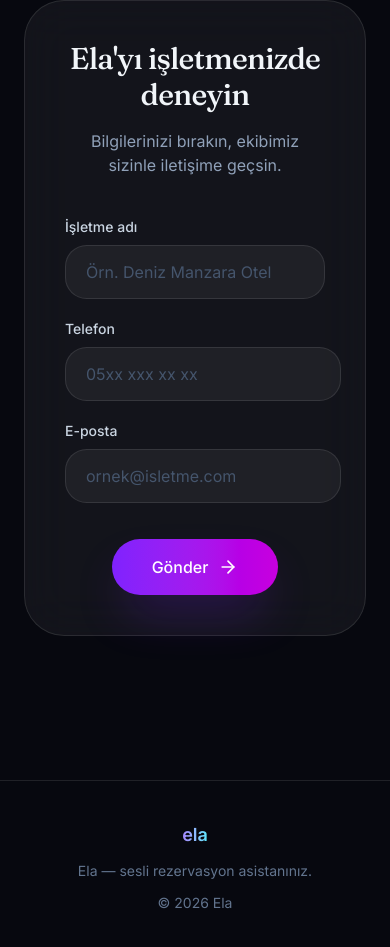
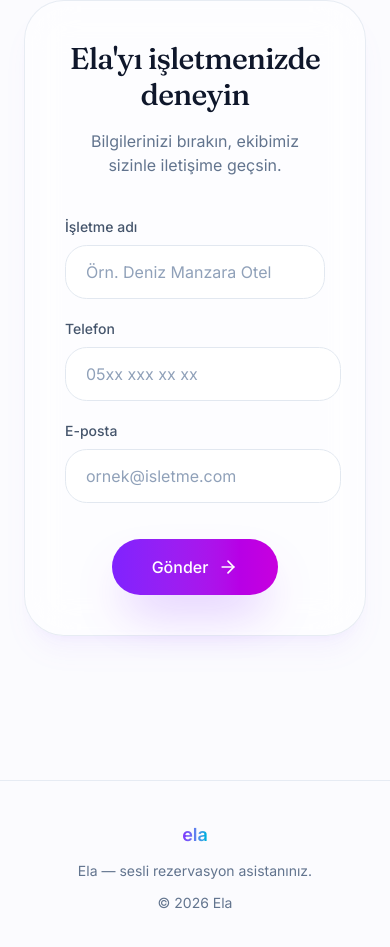
Before and after one commit to anilbatir/ela-sesli-asistan, a Next.js app: page / in a window 390 px wide. Shown: the part 5320-6267 px from the top of the page. Built offline with nearby package versions, Linux system fonts and the light colour scheme.

Commit message:
Sinematik tasarımı açık temaya çevir
Koyu ink zemin yerine kırık beyaz (#FBFBFE); pastel violet/cyan aura,
slate metin tonları, beyaz cam kartlar. GSAP koreografisi aynen korundu.

Co-Authored-By: Claude Fable 5 <noreply@anthropic.com>

```diff
--- a/src/app/page.tsx
+++ b/src/app/page.tsx
@@ -345,25 +345,25 @@ export default function Home() {
   /* ================================================================ */
 
   return (
-    <div ref={root} className="relative min-h-screen overflow-x-clip bg-[#07080F] text-slate-100 selection:bg-violet-500/40">
+    <div ref={root} className="relative min-h-screen overflow-x-clip bg-[#FBFBFE] text-slate-900 selection:bg-violet-200">
       {/* Okuma ilerlemesi */}
       <div className="progress-bar fixed top-0 left-0 z-50 h-[3px] w-full origin-left scale-x-0 bg-gradient-to-r from-violet-500 via-fuchsia-400 to-cyan-400" />
 
       {/* Yaşayan aura + doku */}
       <div aria-hidden className="orb-layer pointer-events-none fixed inset-0 z-0">
-        <div className="orb-a absolute -top-[15%] -left-[10%] h-[48rem] w-[48rem] rounded-[45%] bg-violet-600/25 blur-[130px]" />
-        <div className="orb-b absolute top-[45%] -right-[15%] h-[44rem] w-[44rem] rounded-[45%] bg-cyan-500/20 blur-[130px]" />
-        <div className="absolute inset-0 bg-[radial-gradient(rgba(255,255,255,0.045)_1px,transparent_1px)] [background-size:32px_32px]" />
+        <div className="orb-a absolute -top-[15%] -left-[10%] h-[48rem] w-[48rem] rounded-[45%] bg-violet-300/40 blur-[130px]" />
+        <div className="orb-b absolute top-[45%] -right-[15%] h-[44rem] w-[44rem] rounded-[45%] bg-cyan-300/35 blur-[130px]" />
+        <div className="absolute inset-0 bg-[radial-gradient(rgba(15,23,42,0.06)_1px,transparent_1px)] [background-size:32px_32px]" />
       </div>
 
       {/* ---------- Header ---------- */}
-      <header className="site-header fixed top-4 left-1/2 z-40 flex w-[min(70rem,calc(100%-2rem))] -translate-x-1/2 items-center justify-between rounded-full border border-white/10 bg-white/5 px-6 py-3 backdrop-blur-xl">
+      <header className="site-header fixed top-4 left-1/2 z-40 flex w-[min(70rem,calc(100%-2rem))] -translate-x-1/2 items-center justify-between rounded-full border border-slate-200/70 bg-white/60 px-6 py-3 shadow-lg shadow-violet-500/5 backdrop-blur-xl">
         <a href="#" className="text-2xl font-semibold tracking-tight">
-          <span className="bg-gradient-to-r from-violet-400 to-cyan-300 bg-clip-text text-transparent">ela</span>
+          <span className="bg-gradient-to-r from-violet-600 to-cyan-500 bg-clip-text text-transparent">ela</span>
         </a>
-        <nav className="hidden items-center gap-9 text-sm text-slate-400 md:flex">
+        <nav className="hidden items-center gap-9 text-sm text-slate-500 md:flex">
           {t.nav.map((item) => (
-            <a key={item.href} href={item.href} className="transition-colors duration-200 hover:text-white">
+            <a key={item.href} href={item.href} className="transition-colors duration-200 hover:text-slate-900">
               {item.label}
             </a>
           ))}
@@ -372,13 +372,13 @@ export default function Home() {
           <button
             type="button"
             onClick={() => setLang(lang === "tr" ? "en" : "tr")}
-            className="rounded-full px-3 py-1.5 text-sm font-medium text-slate-400 transition-colors duration-200 hover:bg-white/10 hover:text-white"
+            className="rounded-full px-3 py-1.5 text-sm font-medium text-slate-500 transition-colors duration-200 hover:bg-slate-100 hover:text-slate-900"
           >
             {t.langToggle}
           </button>
           <a
             href="#iletisim"
-            className="group inline-flex items-center gap-1.5 rounded-full bg-white px-5 py-2 text-sm font-semibold text-slate-900 transition-transform duration-300 hover:scale-105"
+            className="group inline-flex items-center gap-1.5 rounded-full bg-slate-900 px-5 py-2 text-sm font-semibold text-white transition-transform duration-300 hover:scale-105"
           >
             {t.cta}
             <ArrowRight className="h-4 w-4 transition-transform duration-300 group-hover:translate-x-1" />
@@ -393,7 +393,7 @@ export default function Home() {
             <span key={`${lang}-${i}`} className="block overflow-hidden pb-2">
               <span className="hero-line-inner block">
                 {i === 1 ? (
-                  <span className="bg-gradient-to-r from-violet-400 via-fuchsia-300 to-cyan-300 bg-clip-text text-transparent">
+                  <span className="bg-gradient-to-r from-violet-600 via-fuchsia-500 to-cyan-500 bg-clip-text text-transparent">
                     {line}
                   </span>
                 ) : (
@@ -413,7 +413,7 @@ export default function Home() {
           ))}
         </div>
 
-        <p className="hero-sub mt-8 max-w-xl text-balance text-lg leading-relaxed text-slate-400 sm:text-xl">
+        <p className="hero-sub mt-8 max-w-xl text-balance text-lg leading-relaxed text-slate-500 sm:text-xl">
           {t.heroSub}
         </p>
 
@@ -428,19 +428,19 @@ export default function Home() {
           </a>
         </div>
 
-        <div className="hero-scroll absolute bottom-10 flex flex-col items-center gap-2 text-xs tracking-[0.3em] text-slate-500 uppercase">
+        <div className="hero-scroll absolute bottom-10 flex flex-col items-center gap-2 text-xs tracking-[0.3em] text-slate-400 uppercase">
           {t.scroll}
           <ArrowDown className="h-4 w-4 animate-bounce" />
         </div>
       </section>
 
       {/* ---------- Marquee ---------- */}
-      <div className="relative z-10 overflow-hidden border-y border-white/10 bg-white/[0.03] py-5 backdrop-blur-sm">
+      <div className="relative z-10 overflow-hidden border-y border-slate-200/70 bg-white/50 py-5 backdrop-blur-sm">
         <div className="marquee-track flex w-max items-center gap-12 whitespace-nowrap">
           {[0, 1].map((dup) => (
             <div key={dup} className="flex items-center gap-12">
               {t.marquee.map((item) => (
-                <span key={`${dup}-${item}`} className="flex items-center gap-12 text-lg font-medium text-slate-400">
+                <span key={`${dup}-${item}`} className="flex items-center gap-12 text-lg font-medium text-slate-500">
                   {item}
                   <span className="h-1.5 w-1.5 rounded-full bg-gradient-to-r from-violet-400 to-cyan-400" />
                 </span>
@@ -452,7 +452,7 @@ export default function Home() {
 
       {/* ---------- Hikaye: pinlenmiş akış ---------- */}
       <section id="hikaye" className="story-pin relative z-10 h-screen">
-        <div className="absolute top-24 left-1/2 -translate-x-1/2 text-sm font-medium tracking-[0.35em] text-violet-400 uppercase">
+        <div className="absolute top-24 left-1/2 -translate-x-1/2 text-sm font-medium tracking-[0.35em] text-violet-600 uppercase">
           {t.storyKicker}
         </div>
         {t.features.map((feature, i) => {
@@ -462,18 +462,18 @@ export default function Home() {
               key={`${lang}-${feature.title}`}
               className="story-panel absolute inset-0 flex flex-col items-center justify-center px-6 text-center"
             >
-              <span className="mb-9 flex h-20 w-20 items-center justify-center rounded-3xl border border-white/10 bg-white/5 backdrop-blur-md">
-                <Icon className="h-9 w-9 text-violet-300" strokeWidth={1.4} />
+              <span className="mb-9 flex h-20 w-20 items-center justify-center rounded-3xl border border-slate-200/80 bg-white/70 shadow-lg shadow-violet-500/10 backdrop-blur-md">
+                <Icon className="h-9 w-9 text-violet-600" strokeWidth={1.4} />
               </span>
               <h2 className="max-w-4xl text-balance font-heading text-4xl font-medium tracking-tight sm:text-6xl lg:text-7xl">
                 {feature.title}
               </h2>
-              <p className="mt-7 max-w-xl text-balance text-lg leading-relaxed text-slate-400">{feature.desc}</p>
+              <p className="mt-7 max-w-xl text-balance text-lg leading-relaxed text-slate-500">{feature.desc}</p>
               <div className="mt-10 flex gap-2.5">
                 {t.features.map((_, dot) => (
                   <span
                     key={dot}
-                    className={`h-1.5 rounded-full transition-all ${dot === i ? "w-8 bg-violet-400" : "w-1.5 bg-white/20"}`}
+                    className={`h-1.5 rounded-full transition-all ${dot === i ? "w-8 bg-violet-500" : "w-1.5 bg-slate-300"}`}
                   />
                 ))}
               </div>
@@ -484,10 +484,10 @@ export default function Home() {
 
       {/* ---------- Dev istatistik ---------- */}
       <section className="stat-scene relative z-10 flex flex-col items-center justify-center py-40">
-        <div className="giant-stat bg-gradient-to-b from-white via-violet-200 to-violet-500/40 bg-clip-text text-center font-heading text-[24vw] leading-none font-semibold text-transparent sm:text-[18vw]">
+        <div className="giant-stat bg-gradient-to-b from-slate-900 via-violet-600 to-cyan-500 bg-clip-text text-center font-heading text-[24vw] leading-none font-semibold text-transparent sm:text-[18vw]">
           {t.statValue}
         </div>
-        <p className="reveal-block mt-4 text-lg tracking-widest text-slate-400 uppercase">{t.statLabel}</p>
+        <p className="reveal-block mt-4 text-lg tracking-widest text-slate-500 uppercase">{t.statLabel}</p>
       </section>
 
       {/* ---------- Sektörler ---------- */}
@@ -495,11 +495,11 @@ export default function Home() {
         <div className="reveal-block mb-16 text-center">
           <h2 className="font-heading text-4xl font-medium tracking-tight sm:text-6xl">
             {t.sectorsTitle}{" "}
-            <span className="bg-gradient-to-r from-violet-400 to-cyan-300 bg-clip-text text-transparent">
+            <span className="bg-gradient-to-r from-violet-600 to-cyan-500 bg-clip-text text-transparent">
               {t.sectorsTitleAccent}
             </span>
           </h2>
-          <p className="mt-5 text-lg text-slate-400">{t.sectorsSub}</p>
+          <p className="mt-5 text-lg text-slate-500">{t.sectorsSub}</p>
         </div>
 
         <div className="sector-grid grid grid-cols-2 gap-5 sm:grid-cols-3 [perspective:1200px]">
@@ -514,30 +514,30 @@ export default function Home() {
                 onClick={() => playSector(sector.id, sector.audio)}
                 onMouseMove={tilt}
                 onMouseLeave={untilt}
-                className={`sector-card group flex cursor-pointer flex-col items-center gap-4 rounded-3xl border px-5 py-10 text-center backdrop-blur-md transition-colors duration-300 will-change-transform ${
+                className={`sector-card group flex cursor-pointer flex-col items-center gap-4 rounded-3xl border px-5 py-10 text-center shadow-sm shadow-violet-500/5 backdrop-blur-md transition-colors duration-300 will-change-transform ${
                   active
-                    ? "border-violet-400/40 bg-violet-500/10"
-                    : "border-white/10 bg-white/[0.04] hover:border-violet-400/30 hover:bg-white/[0.07]"
+                    ? "border-violet-300 bg-violet-50/80"
+                    : "border-slate-200/80 bg-white/60 hover:border-violet-300/70 hover:bg-white/90"
                 }`}
               >
-                <span className="flex h-14 w-14 items-center justify-center rounded-2xl border border-white/10 bg-white/5">
+                <span className="flex h-14 w-14 items-center justify-center rounded-2xl border border-slate-200/80 bg-gradient-to-br from-violet-50 to-cyan-50">
                   <Icon
-                    className={`h-7 w-7 transition-colors duration-300 ${active ? "text-violet-300" : "text-slate-400 group-hover:text-violet-300"}`}
+                    className={`h-7 w-7 transition-colors duration-300 ${active ? "text-violet-600" : "text-slate-500 group-hover:text-violet-600"}`}
                     strokeWidth={1.5}
                   />
                 </span>
-                <span className="text-sm font-semibold text-slate-200">{t.sectors[sector.id]}</span>
+                <span className="text-sm font-semibold text-slate-700">{t.sectors[sector.id]}</span>
                 {playing ? (
                   <span className="flex h-5 items-center gap-1">
                     {[0, 1, 2, 3, 4].map((bar) => (
                       <span
                         key={bar}
-                        className="wave-bar h-4 w-0.5 origin-center rounded-full bg-gradient-to-t from-violet-400 to-cyan-300"
+                        className="wave-bar h-4 w-0.5 origin-center rounded-full bg-gradient-to-t from-violet-500 to-cyan-400"
                       />
                     ))}
                   </span>
                 ) : (
-                  <span className="text-xs text-slate-500">
+                  <span className="text-xs text-slate-400">
                     {unavailable === sector.id ? t.comingSoon : t.play}
                   </span>
                 )}
@@ -549,14 +549,14 @@ export default function Home() {
 
       {/* ---------- İletişim ---------- */}
       <section id="iletisim" className="relative z-10 mx-auto max-w-2xl px-6 pb-36">
-        <div className="reveal-block rounded-[2.5rem] border border-white/10 bg-white/[0.05] p-10 backdrop-blur-xl sm:p-14">
+        <div className="reveal-block rounded-[2.5rem] border border-slate-200/80 bg-white/60 p-10 shadow-xl shadow-violet-500/5 backdrop-blur-xl sm:p-14">
           <div className="mb-10 text-center">
             <h2 className="font-heading text-3xl font-medium tracking-tight sm:text-5xl">{t.formTitle}</h2>
-            <p className="mt-4 text-slate-400">{t.formSub}</p>
+            <p className="mt-4 text-slate-500">{t.formSub}</p>
           </div>
 
           {submitted ? (
-            <p className="rounded-2xl border border-violet-400/20 bg-violet-500/10 px-5 py-5 text-center text-slate-200">
+            <p className="rounded-2xl border border-violet-200 bg-violet-50 px-5 py-5 text-center text-slate-700">
               {t.fSuccess}
             </p>
           ) : (
@@ -567,32 +567,32 @@ export default function Home() {
               }}
               className="flex flex-col gap-5"
             >
-              <label className="flex flex-col gap-2 text-sm font-medium text-slate-300">
+              <label className="flex flex-col gap-2 text-sm font-medium text-slate-600">
                 {t.fBusiness}
                 <input
                   required
                   type="text"
                   placeholder={t.fBusinessPh}
-                  className="rounded-2xl border border-white/10 bg-white/5 px-5 py-3.5 text-base font-normal text-white outline-none transition-all duration-300 placeholder:text-slate-600 focus:border-violet-400/50 focus:bg-white/[0.08] focus:ring-4 focus:ring-violet-500/10"
+                  className="rounded-2xl border border-slate-200 bg-white/80 px-5 py-3.5 text-base font-normal text-slate-800 outline-none transition-all duration-300 placeholder:text-slate-400 focus:border-violet-400 focus:bg-white focus:ring-4 focus:ring-violet-500/10"
                 />
               </label>
               <div className="grid gap-5 sm:grid-cols-2">
-                <label className="flex flex-col gap-2 text-sm font-medium text-slate-300">
+                <label className="flex flex-col gap-2 text-sm font-medium text-slate-600">
                   {t.fPhone}
                   <input
                     required
                     type="tel"
                     placeholder={t.fPhonePh}
-                    className="rounded-2xl border border-white/10 bg-white/5 px-5 py-3.5 text-base font-normal text-white outline-none transition-all duration-300 placeholder:text-slate-600 focus:border-violet-400/50 focus:bg-white/[0.08] focus:ring-4 focus:ring-violet-500/10"
+                    className="rounded-2xl border border-slate-200 bg-white/80 px-5 py-3.5 text-base font-normal text-slate-800 outline-none transition-all duration-300 placeholder:text-slate-400 focus:border-violet-400 focus:bg-white focus:ring-4 focus:ring-violet-500/10"
                   />
                 </label>
-                <label className="flex flex-col gap-2 text-sm font-medium text-slate-300">
+                <label className="flex flex-col gap-2 text-sm font-medium text-slate-600">
                   {t.fEmail}
                   <input
                     required
                     type="email"
                     placeholder={t.fEmailPh}
-                    className="rounded-2xl border border-white/10 bg-white/5 px-5 py-3.5 text-base font-normal text-white outline-none transition-all duration-300 placeholder:text-slate-600 focus:border-violet-400/50 focus:bg-white/[0.08] focus:ring-4 focus:ring-violet-500/10"
+                    className="rounded-2xl border border-slate-200 bg-white/80 px-5 py-3.5 text-base font-normal text-slate-800 outline-none transition-all duration-300 placeholder:text-slate-400 focus:border-violet-400 focus:bg-white focus:ring-4 focus:ring-violet-500/10"
                   />
                 </label>
               </div>
@@ -610,10 +610,10 @@ export default function Home() {
       </section>
 
       {/* ---------- Footer ---------- */}
-      <footer className="relative z-10 border-t border-white/10">
+      <footer className="relative z-10 border-t border-slate-200/80">
         <div className="mx-auto flex max-w-6xl flex-col items-center justify-between gap-3 px-6 py-10 text-sm text-slate-500 sm:flex-row">
           <span className="text-lg font-semibold">
-            <span className="bg-gradient-to-r from-violet-400 to-cyan-300 bg-clip-text text-transparent">ela</span>
+            <span className="bg-gradient-to-r from-violet-600 to-cyan-500 bg-clip-text text-transparent">ela</span>
           </span>
           <span>{t.footer}</span>
           <span>© {new Date().getFullYear()} Ela</span>
```
